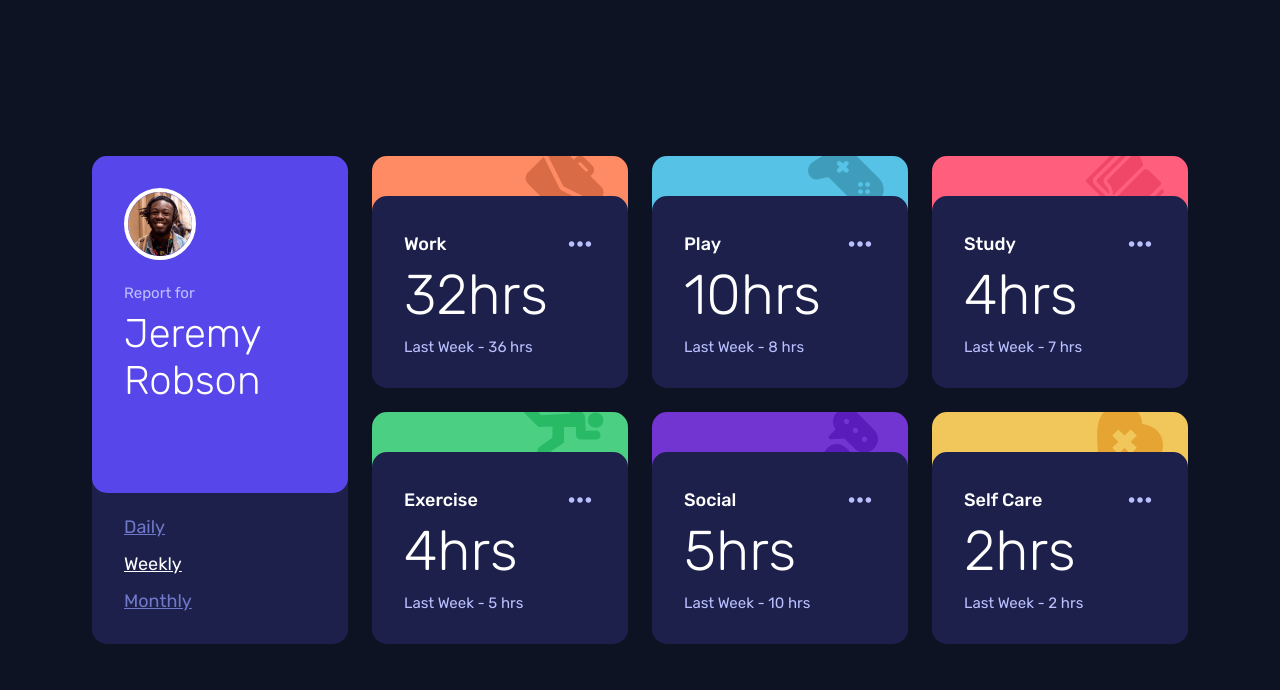
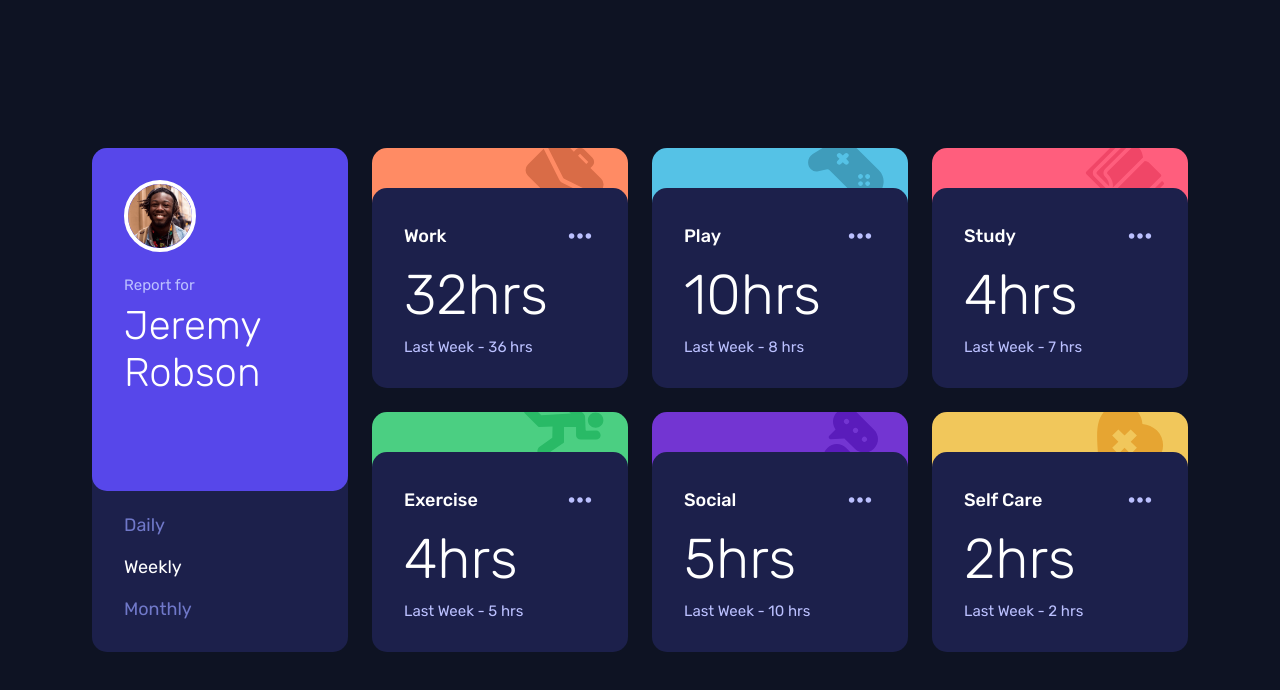
Before and after one commit to ashkir004/time-tracking-dashboard, a website: page index.html in a window 1280 px wide. Drawn offline with Linux system fonts and the light colour scheme.

Commit message:
fix text-decoration and timeframe spacing

```diff
--- a/style.css
+++ b/style.css
@@ -165,6 +165,7 @@ body {
     line-height: calc(21 / 16 * 1rem);
     letter-spacing: 0;
     cursor: pointer;
+    text-decoration: none;
 }
 
 .timeframes [data-active="true"] {
@@ -294,7 +295,7 @@ body {
     .activity {
         display: flex;
         flex-direction: column;
-        gap: var(--spacing-200);
+        gap: var(--spacing-300);
         width: 10rem;
     }
 
@@ -351,7 +352,7 @@ body {
     .dashboard-header .timeframes {
         display: flex;
         flex-direction: column;
-        gap: var(--spacing-200);
+        gap: calc(21 / 16 * 1rem);
         padding-inline: var(--spacing-400);
         align-self: flex-start;
     }
```
